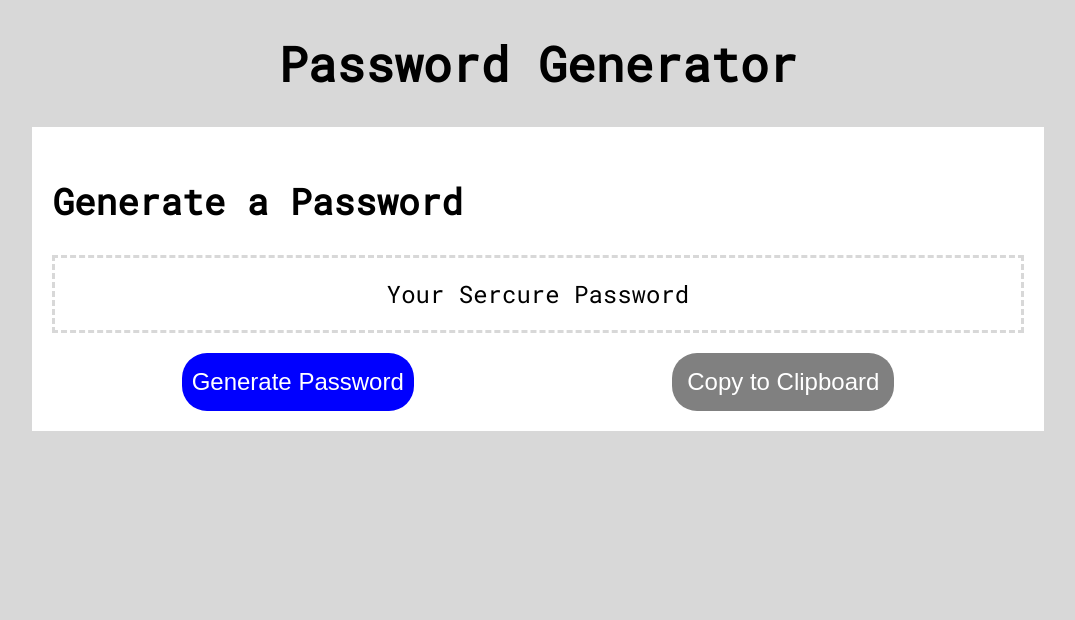
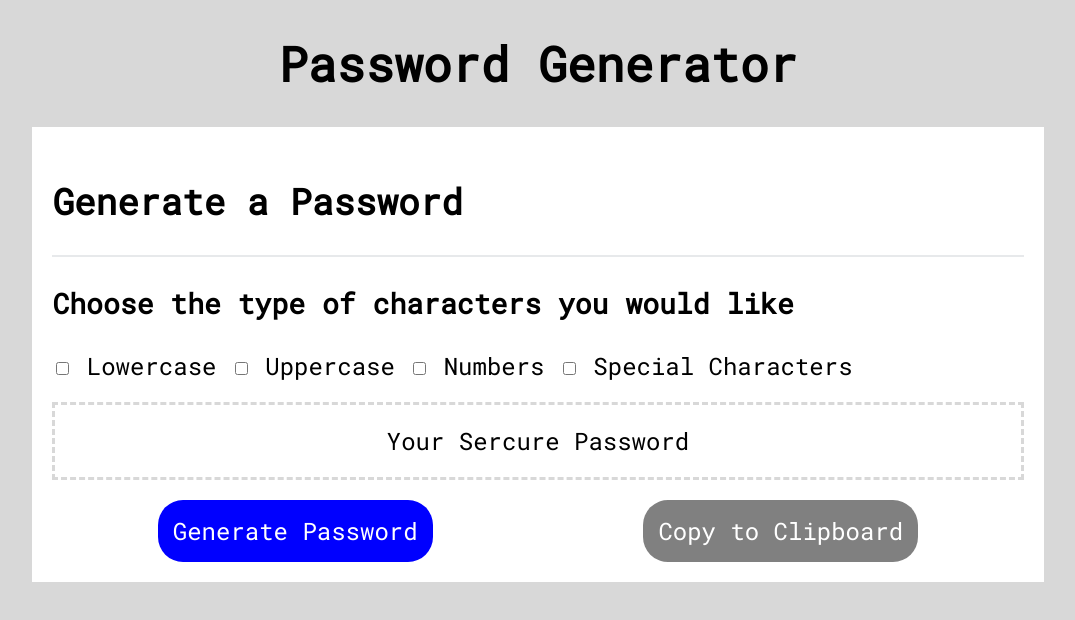
Before and after one commit to SteelersFan254/PasswordGenerator, a plain HTML site: page index.html in a window 1280 px wide. Shown: the whole page, without its empty margins (102-1177 px from the left). Drawn offline with Linux system fonts and the light colour scheme.

Commit message:
finished static css

```diff
--- a/index.html
+++ b/index.html
@@ -13,7 +13,6 @@
 
 <body>
 
-    <script src="./script.js"></script>
 
     <header>
         <h1>Password Generator</h1>
@@ -22,20 +21,32 @@
         <div id="cardHeader">
             <h2>Generate a Password</h2>
         </div>
+        <div id="charChoices">
+            <h3>Choose the type of characters you would like</h3>
+            <input type="checkbox" class="options" id="lower" name="lower">
+            <label for = "lower">Lowercase</label>
+            <input type="checkbox" class="options" id="upper" name="upper">
+            <label for = "upper">Uppercase</label>
+            <input type="checkbox" class="options" id="numbers" name="numbers">
+            <label for = "numbers">Numbers</label>
+            <input type="checkbox" class="options" id="special" name="special">
+            <label for = "special">Special Characters</label>
+        </div>
         <div id="passwordBox">
             <p id="generatedPassword">Your Sercure Password</p>
         </div>
         <div id="cardFooter">
-            <button id="createPassword">
+            <div id="createPassword">
                 <span>Generate Password</span>
-            </button>
-            <button id="copyPassword">
+            </div>
+            <div id="copyPassword">
                 <span>Copy to Clipboard</span>
-            </button>
+            </div>
         </div>
     </div>
 
 
+    <script src="./script.js"></script>
 
 
 </body>
--- a/script.js
+++ b/script.js
@@ -0,0 +1,10 @@
+var genBtn = document.getElementById("createPassword");
+var lower = document.getElementById("lower");
+
+genBtn.addEventListener("click", function () {
+    if (lower.checked === true) {
+        console.log("lower")
+    } else {
+        console.log("not owrking")
+    }
+})
--- a/style.css
+++ b/style.css
@@ -6,6 +6,20 @@ body {
 
 header {
     text-align: center;
+}
+
+#cardHeader::after {
+    content: " ";
+    display: block;
+    width: 100%;
+    background: #e7e9eb;
+    height: 2px;
+}
+#charChoices {
+    margin-bottom: 20px;
+}
+.options {
+    font-size: 16px;
 }
 #card {
     background-color: white;
@@ -36,7 +50,7 @@ header {
     color: white;
     border-radius: 25px;
     border-style: none;
-    padding:10px;
+    padding:15px;
     font-size: 24px;
 
 }
```
